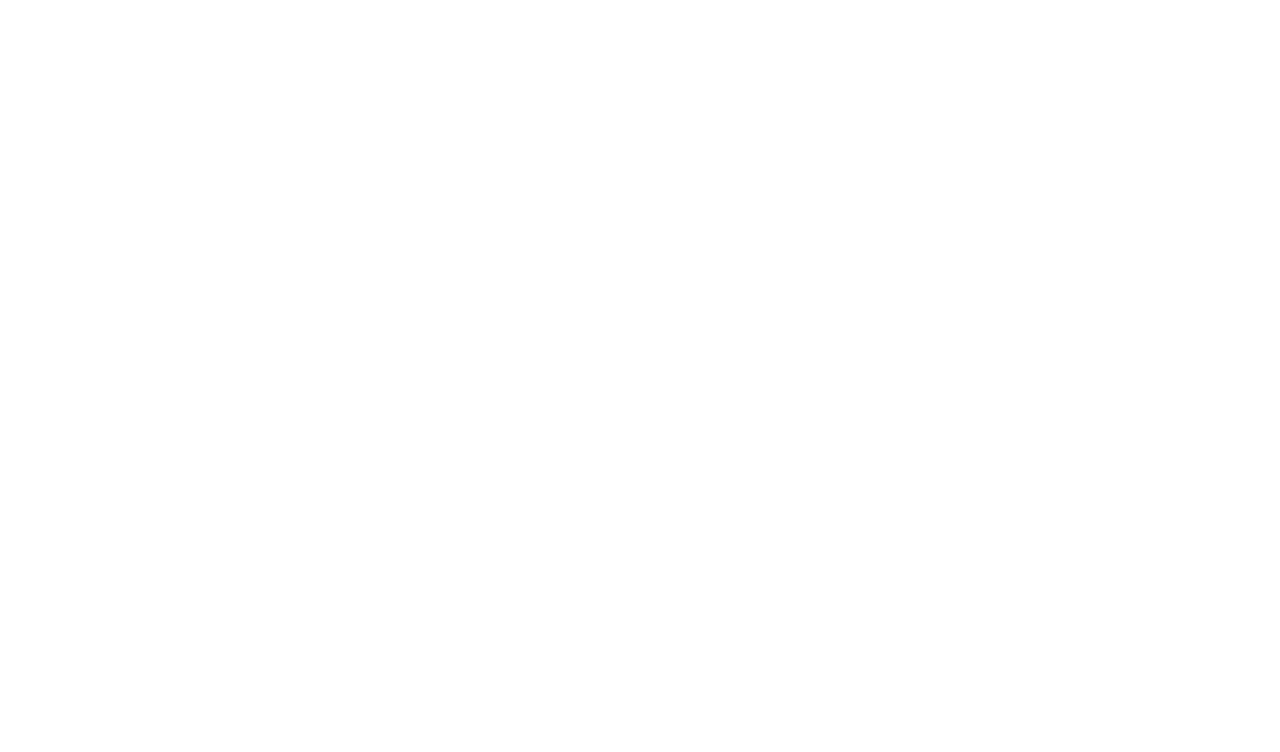
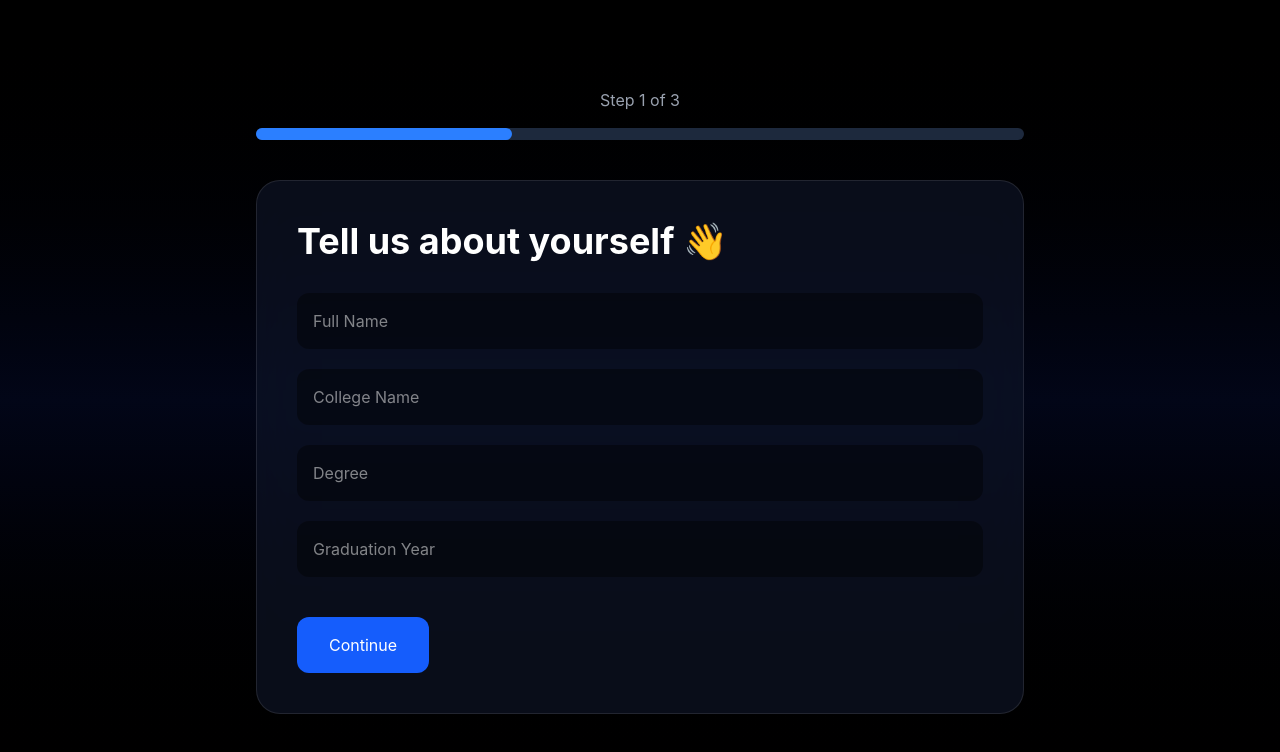
Before and after one commit to Khansa-creates/CareerPilotAI, a React (Vite) app: page /onboarding in a window 1280 px wide. Before the commit this address had no page. Shown: the top 752 px of the page. Built offline with nearby package versions, Linux system fonts and the light colour scheme.

Commit message:
Build onboarding wizard with persistent form state.

```diff
--- a/src/App.tsx
+++ b/src/App.tsx
@@ -8,6 +8,7 @@
 import Login from "./pages/Login";
 import Signup from "./pages/Signup";
 import Dashboard from "./pages/Dashboard";
+import OnboardingPage from "./pages/Onboarding";
 
 function App() {
   return (
@@ -32,6 +33,11 @@
           path="/dashboard"
           element={<Dashboard />}
         />
+
+        <Route
+          path="/onboarding"
+          element={<OnboardingPage />}
+        />
       </Routes>
     </BrowserRouter>
   );
--- /dev/null
+++ b/src/features/onboarding/Onboarding.tsx
@@ -0,0 +1,57 @@
+import { useState } from "react";
+import StepOne from "./StepOne";
+import StepTwo from "./StepTwo";
+import StepThree from "./StepThree";
+import ProgressBar from "./ProgressBar";
+
+function Onboarding() {
+  const [step, setStep] = useState(1);
+
+const [formData, setFormData] = useState({
+  fullName: "",
+  college: "",
+  degree: "",
+  graduationYear: "",
+  skills: "",
+  cgpa: "",
+  projects: "",
+  dreamCompanies: "",
+  targetRole: "",
+  studyHours: "",
+});
+
+  return (
+    <div className="min-h-screen bg-gradient-to-b from-black via-slate-950 to-black text-white p-6">
+      <div className="mx-auto max-w-3xl pt-16">
+
+        <ProgressBar step={step} />
+
+        <div className="mt-10 rounded-3xl border border-white/10 bg-slate-900/60 p-10 backdrop-blur-xl">
+
+          {step === 1 && (
+            <StepOne
+              next={() => setStep(2)}
+              formData={formData}
+             setFormData={setFormData}
+            />
+          )}
+
+          {step === 2 && (
+            <StepTwo
+              next={() => setStep(3)}
+              back={() => setStep(1)}
+            />
+          )}
+
+          {step === 3 && (
+            <StepThree
+              back={() => setStep(2)}
+            />
+          )}
+        </div>
+      </div>
+    </div>
+  );
+}
+
+export default Onboarding;
--- /dev/null
+++ b/src/features/onboarding/ProgressBar.tsx
@@ -0,0 +1,24 @@
+type Props = {
+  step: number;
+};
+
+function ProgressBar({ step }: Props) {
+  return (
+    <>
+      <p className="mb-4 text-center text-gray-400">
+        Step {step} of 3
+      </p>
+
+      <div className="h-3 rounded-full bg-slate-800">
+        <div
+          className="h-3 rounded-full bg-blue-500 transition-all"
+          style={{
+            width: `${(step / 3) * 100}%`,
+          }}
+        />
+      </div>
+    </>
+  );
+}
+
+export default ProgressBar;
--- /dev/null
+++ b/src/features/onboarding/StepOne.tsx
@@ -0,0 +1,76 @@
+type Props = {
+  next: () => void;
+  formData: any;
+  setFormData: any;
+};
+
+function StepOne({ next,
+  formData,
+  setFormData, }: Props) {
+  return (
+    <>
+      <h1 className="mb-8 text-4xl font-bold">
+        Tell us about yourself 👋
+      </h1>
+
+      <div className="space-y-5">
+        <input
+          placeholder="Full Name"
+          value={formData.fullName}
+          onChange={(e) =>
+             setFormData({
+                ...formData,
+                fullName: e.target.value,
+            })
+          }
+          className="w-full rounded-xl bg-black/40 p-4"
+        />
+
+        <input
+          placeholder="College Name"
+          value={formData.college}
+          onChange={(e) =>
+            setFormData({
+            ...formData,
+            college: e.target.value,
+           })
+        }
+          className="w-full rounded-xl bg-black/40 p-4"
+        />
+
+        <input
+          placeholder="Degree"
+          value={formData.degree}
+          onChange={(e) =>
+            setFormData({
+            ...formData,
+            degree: e.target.value,
+            })
+        }
+          className="w-full rounded-xl bg-black/40 p-4"
+        />
+
+        <input
+          placeholder="Graduation Year"
+          value={formData.graduationYear}
+          onChange={(e) =>
+            setFormData({
+            ...formData,
+            graduationYear: e.target.value,
+           })
+        }
+          className="w-full rounded-xl bg-black/40 p-4"
+        />
+      </div>
+
+      <button
+        onClick={next}
+        className="mt-10 rounded-xl bg-blue-600 px-8 py-4"
+      >
+        Continue
+      </button>
+    </>
+  );
+}
+
+export default StepOne;
--- /dev/null
+++ b/src/features/onboarding/StepThree.tsx
@@ -0,0 +1,26 @@
+type Props = {
+  back: () => void;
+};
+
+function StepThree({
+  back,
+}: Props) {
+  return (
+    <>
+      <h1 className="text-4xl font-bold">
+        Career Goals 🎯
+      </h1>
+
+      <div className="mt-10">
+        <button
+          onClick={back}
+          className="rounded-xl border border-white/20 px-8 py-4"
+        >
+          Back
+        </button>
+      </div>
+    </>
+  );
+}
+
+export default StepThree;
--- /dev/null
+++ b/src/features/onboarding/StepTwo.tsx
@@ -0,0 +1,35 @@
+type Props = {
+  next: () => void;
+  back: () => void;
+};
+
+function StepTwo({
+  next,
+  back,
+}: Props) {
+  return (
+    <>
+      <h1 className="text-4xl font-bold">
+        Skills & Projects
+      </h1>
+
+      <div className="mt-10 flex gap-4">
+        <button
+          onClick={back}
+          className="rounded-xl border border-white/20 px-8 py-4"
+        >
+          Back
+        </button>
+
+        <button
+          onClick={next}
+          className="rounded-xl bg-blue-600 px-8 py-4"
+        >
+          Continue
+        </button>
+      </div>
+    </>
+  );
+}
+
+export default StepTwo;
--- /dev/null
+++ b/src/pages/Onboarding.tsx
@@ -0,0 +1,7 @@
+import Onboarding from "../features/onboarding/Onboarding";
+
+function OnboardingPage() {
+  return <Onboarding />;
+}
+
+export default OnboardingPage;
--- a/src/pages/Signup.tsx
+++ b/src/pages/Signup.tsx
@@ -1,5 +1,7 @@
+import { useNavigate } from "react-router-dom";
 import { Link } from "react-router-dom";
 function Signup() {
+    const navigate = useNavigate();
   return (
     <div className="min-h-screen bg-gradient-to-b from-black via-slate-950 to-black text-white flex items-center justify-center p-6">
       <div className="w-full max-w-lg rounded-3xl border border-white/10 bg-slate-900/60 p-10 backdrop-blur-xl shadow-[0_0_80px_rgba(59,130,246,0.15)]">
@@ -52,6 +54,7 @@
 
           <button
             type="button"
+             onClick={() => navigate("/onboarding")}
             className="w-full rounded-xl bg-blue-600 py-4 font-semibold transition-all hover:bg-blue-500"
           >
             Create Account
```
